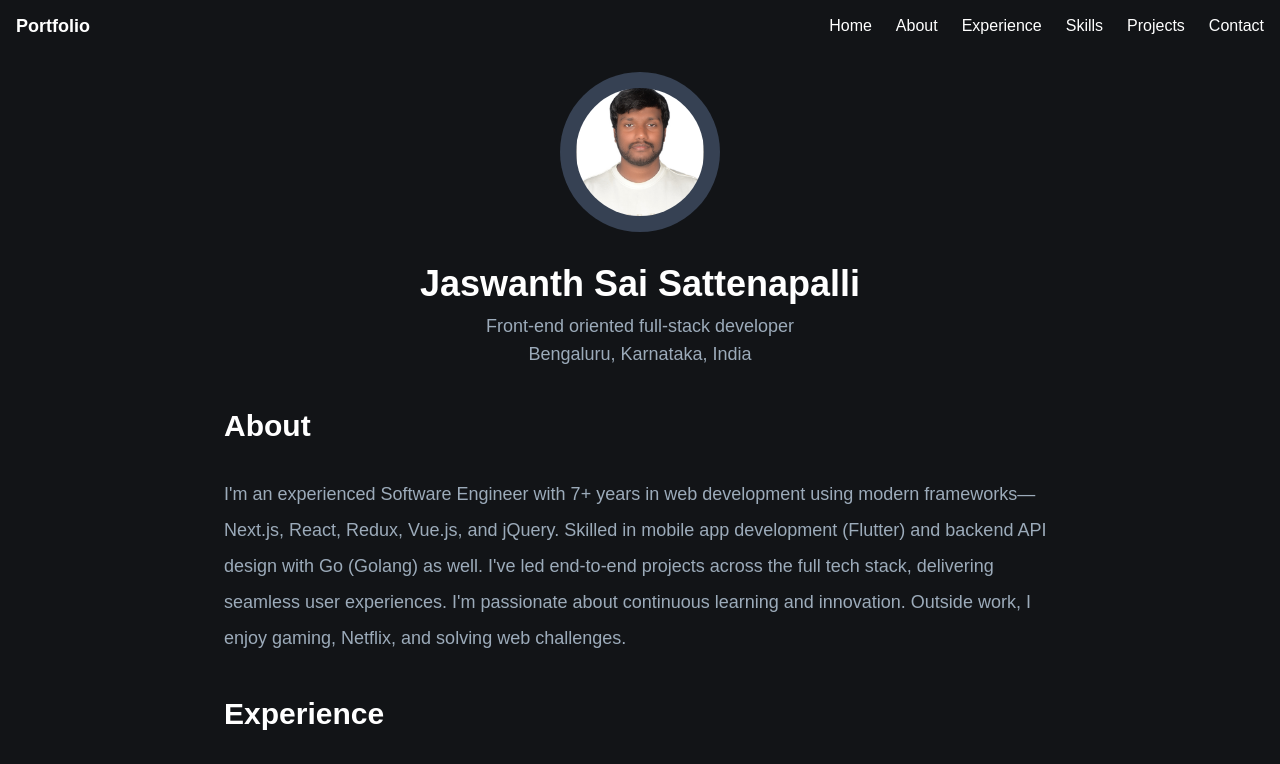
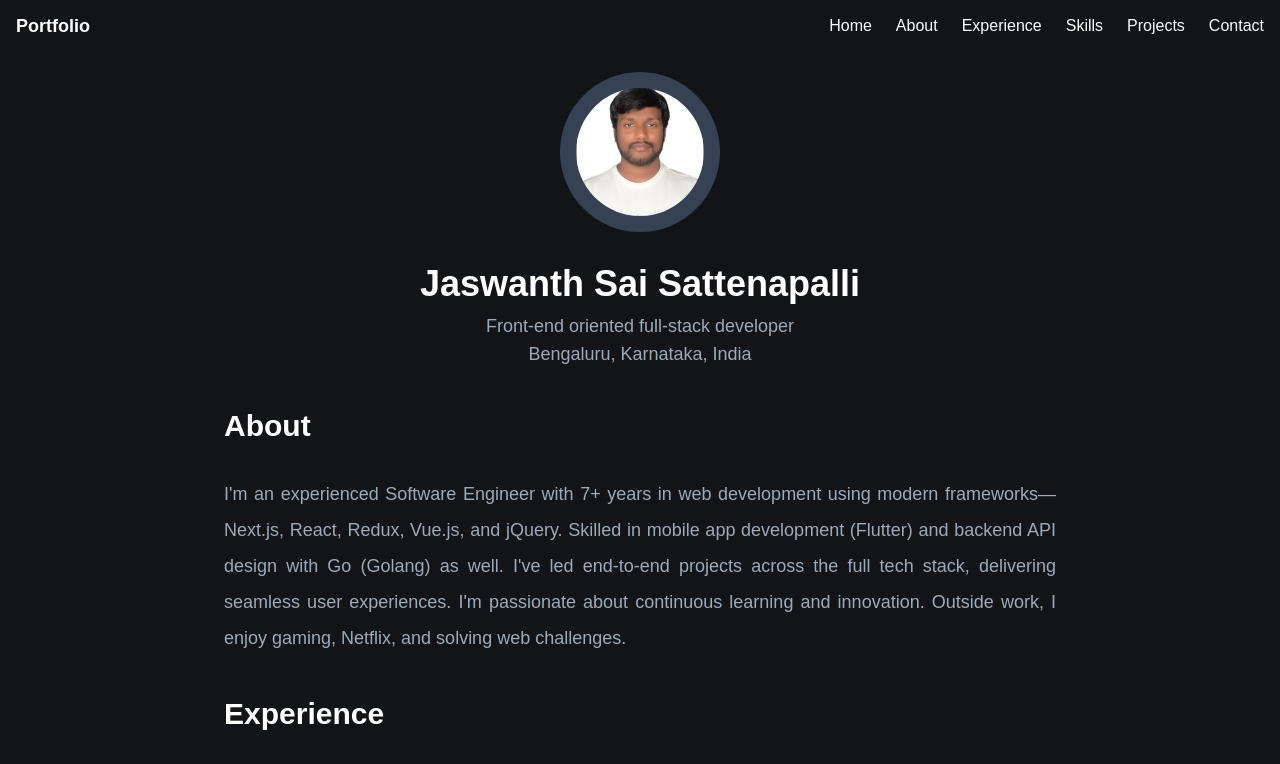
Before and after one commit to Jassu225/portfolio-v3, a Next.js app: page / in a window 1280 px wide. Shown: the top 764 px of the page. Built offline with nearby package versions, Linux system fonts and the light colour scheme.

Commit message:
fix: justify text in About section for improved readability

```diff
--- a/src/components/features/sections/About.tsx
+++ b/src/components/features/sections/About.tsx
@@ -6,7 +6,7 @@ const About = () => {
     <section id="about" className="py-5 px-4 scroll-m-16">
       <div className="container mx-auto">
         <h2 className="text-3xl font-bold text-white mb-4 lg:mb-8">About</h2>
-        <p className="text-[#9CABBA] text-base lg:text-lg font-normal leading-relaxed lg:leading-loose font-space-grotesk">
+        <p className="text-[#9CABBA] text-base lg:text-lg font-normal leading-relaxed lg:leading-loose font-space-grotesk text-justify">
           {personalInfo.about}
         </p>
       </div>
```
Also changed, not shown: 1 other file (tests, documents, lock files or other folders).
